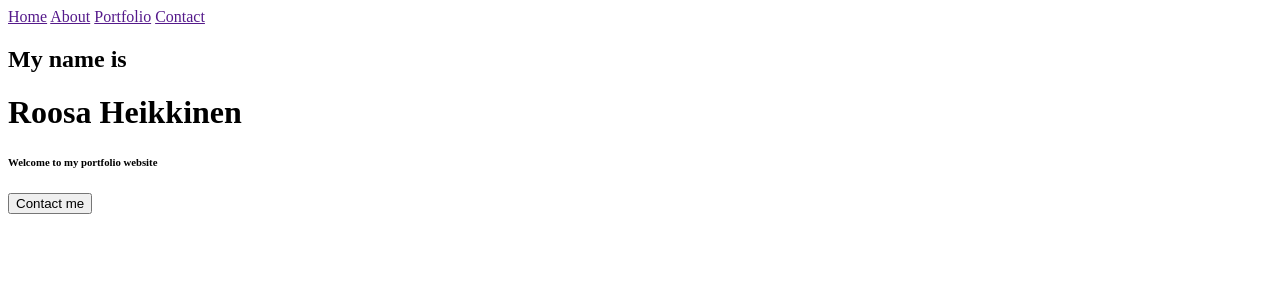
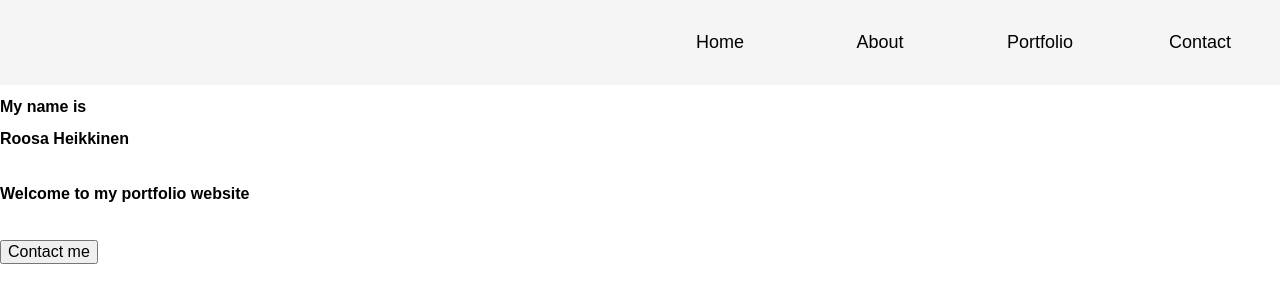
Before and after one commit to RosbaEve/Frontend, a plain HTML site: page index.html in a window 1280 px wide. Drawn offline with Linux system fonts and the light colour scheme.

Commit message:
styling navigation

```diff
--- a/index.html
+++ b/index.html
@@ -1,24 +1,27 @@
 <!DOCTYPE html>
     <html>
     <head>
-        <meta charset="UTF-8" />
-        <link rel="stylesheet" type="text/css" href="styles.css" />
+        <meta name="viewport" content="width=device-width, initial-scale=1.0" charset="UTF-8"/>
+        <link rel="stylesheet" type="text/css" href="style.css" />
         <title>Portfolio</title>
     </head>
 
     <body>
-        <nav>
+        <div class ="navbar">
+            <div class = "empty"></div>
             <a href="">Home</a>
             <a href="">About</a>
             <a href="">Portfolio</a>
             <a href="">Contact</a>
-          </nav>
+        </div>
 
-          <h2>My name is</h2>
-          <h1>Roosa Heikkinen</h1>
-          <h6>Welcome to my portfolio website</h6>
+        <header>
+            <h2>My name is</h2>
+            <h1>Roosa Heikkinen</h1>
+            <h6>Welcome to my portfolio website</h6>
+        </header>
 
-          <button type="button">Contact me</button>
+        <button type="button">Contact me</button>
 
     </body>
 
--- a/style.css
+++ b/style.css
@@ -0,0 +1,31 @@
+* {
+    box-sizing: border-box;
+    font-family:Arial, Helvetica, sans-serif;
+    font-size: 100%
+  }
+
+body{
+    margin: 0px;
+    padding: 0px;
+    min-height: 100vh;
+}
+
+.navbar {
+    background-color: #F5F5F5;
+    overflow: hidden;
+    display: grid;
+    grid-template-columns: 50% 12.5% 12.5% 12.5% 12.5%;
+  }
+
+.navbar a {
+    display: block;
+    text-align: center;
+    padding: 2rem;
+    text-decoration: none;
+    font-size: large;
+    color: black
+}
+
+.navbar a:hover {
+    background-color: #D9D9D9;
+}
```
